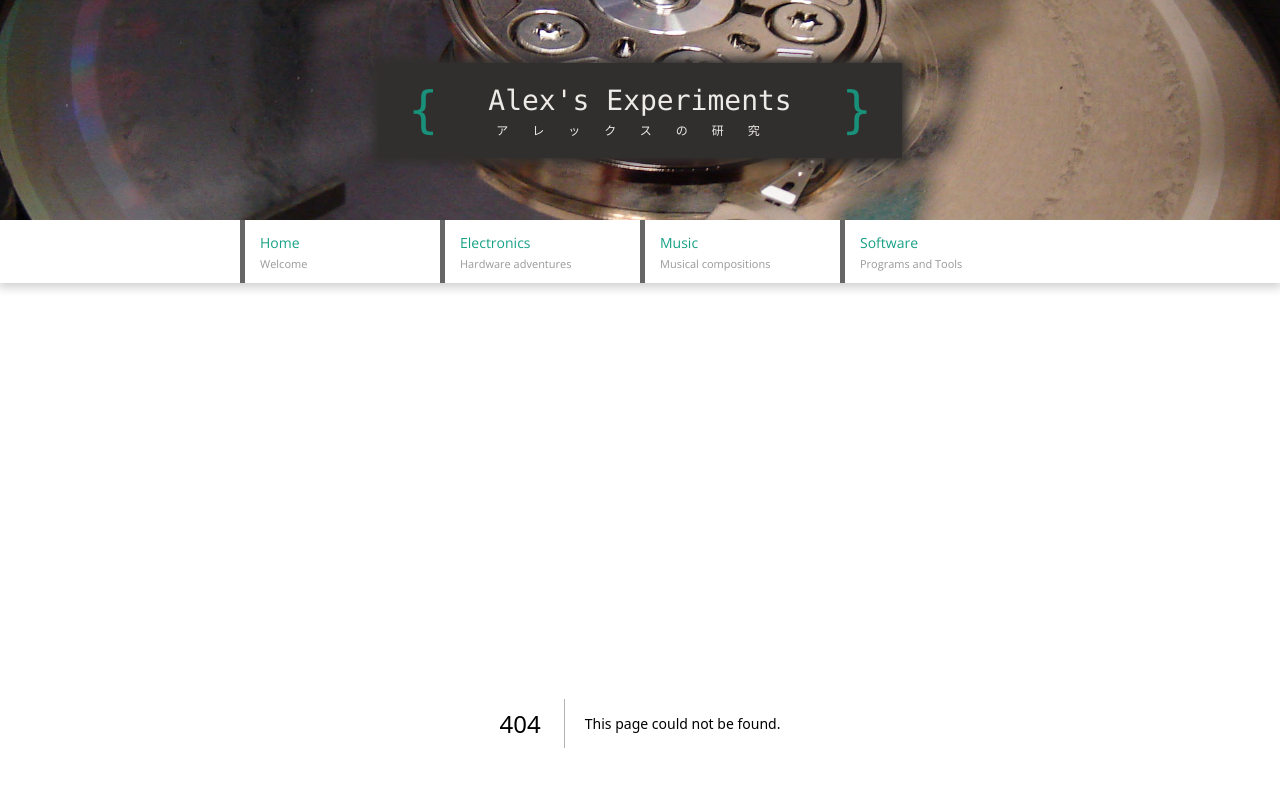
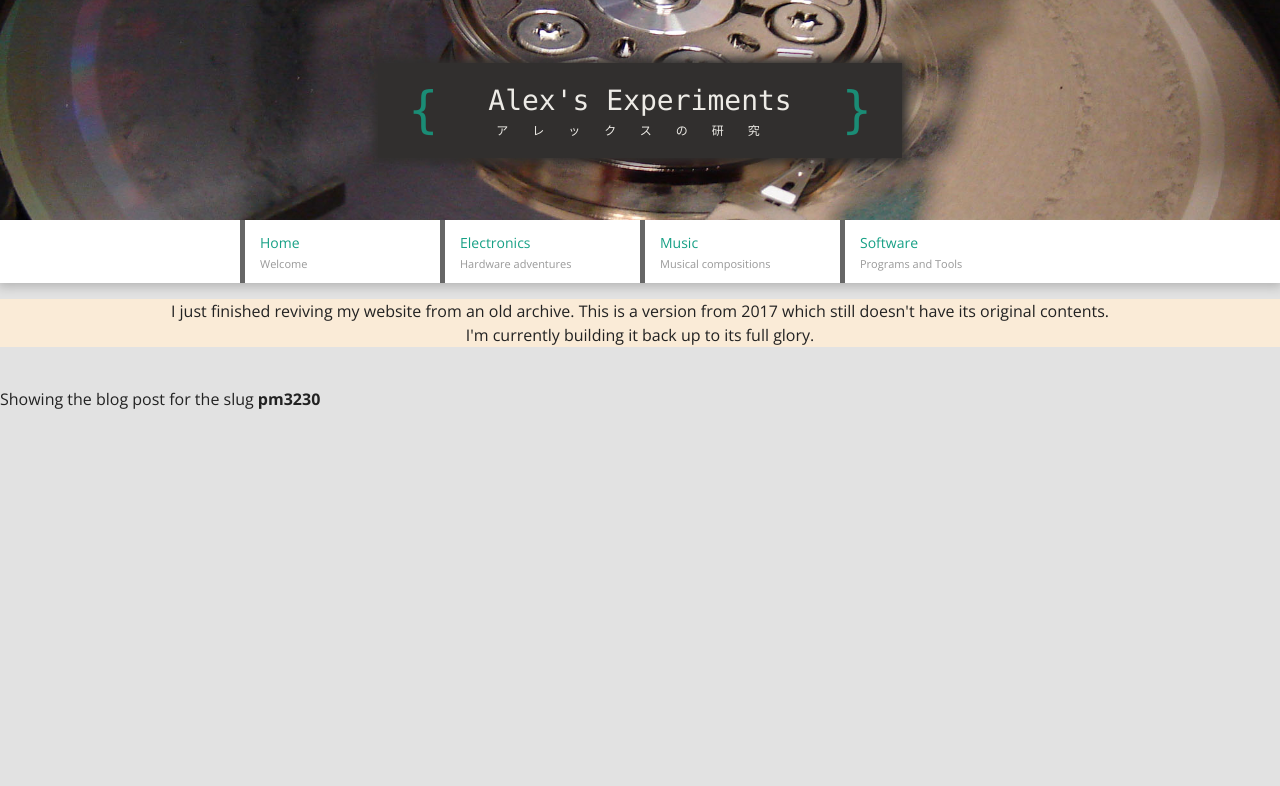
Before and after one commit to alxcost/alxcost.github.io, a Next.js app: page /electronics/pm3230 in a window 1280 px wide. Before the commit this address had no page. Shown: the top 786 px of the page. Built offline with nearby package versions, Linux system fonts and the light colour scheme.

Commit message:
Added notice;

```diff
--- /dev/null
+++ b/app/electronics/[...slug]/page.tsx
@@ -0,0 +1,14 @@
+export function generateStaticParams() {
+    return [{ slug: 'pm3230' }]
+}
+
+const BlogPost = ({ params: { slug } }) => {
+    return (
+        <p className="text-2xl">
+            Showing the blog post for the
+            slug <strong>{slug}</strong>
+        </p>
+    )
+}
+
+export default BlogPost;
--- a/app/layout.tsx
+++ b/app/layout.tsx
@@ -7,7 +7,7 @@ export const metadata: Metadata = {
         template: '%s | Alex',
         default: 'Alex',
     },
-    description: 'Alex\'s Homebase',
+    description: 'Alex\'s Research Lab',
 };
 
 export default function RootLayout({
@@ -15,12 +15,10 @@ export default function RootLayout({
 }: {
     children: React.ReactNode
 }) {
-
-
     return (
         <html lang="en">
             <body>
-                <MainHeader/>
+                <MainHeader />
                 {children}
             </body>
         </html >
--- a/next.config.js
+++ b/next.config.js
@@ -3,6 +3,7 @@
  */
 const nextConfig = {
     output: 'export',
+    reactStrictMode: false
 
     // Optional: Change links `/me` -> `/me/` and emit `/me.html` -> `/me/index.html`
     // trailingSlash: true,
--- /dev/null
+++ b/src/ui/main-header/main-header.scss
@@ -0,0 +1,4 @@
+.notice {
+    background-color: antiquewhite;
+    text-align: center;
+}
--- a/src/ui/main-header/main-header.tsx
+++ b/src/ui/main-header/main-header.tsx
@@ -4,9 +4,11 @@ import { usePathname } from 'next/navigation';
 import React from 'react';
 
 import '../../../styles/global.scss';
+import './main-header.scss';
 
 export default function MainHeader() {
     const pathname: string = usePathname();
+
     const headers: string[] = [
         "header_v4.jpg",
         "header_2.jpg",
@@ -67,6 +69,10 @@ export default function MainHeader() {
                         </li>
                     </ul>
                 </div>
+                <div className="notice">
+                    I just finished reviving my website from an old archive. This is a version from 2017 which still doesn't have its original contents.<br />
+                    I'm currently building it back up to its full glory.
+                </div>
             </header>
         </React.Fragment>
     );
--- a/tsconfig.json
+++ b/tsconfig.json
@@ -20,7 +20,8 @@
       {
         "name": "next"
       }
-    ]
+    ],
+    "target": "ES2017"
   },
   "include": [
     "next-env.d.ts",
```
Also changed, not shown: package.json (line endings or trailing spaces), src/ui/main-header/styles.module.scss (deleted), 1 other file (tests, documents, lock files or other folders).
